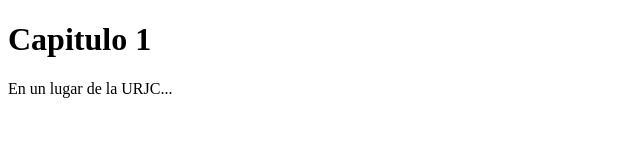
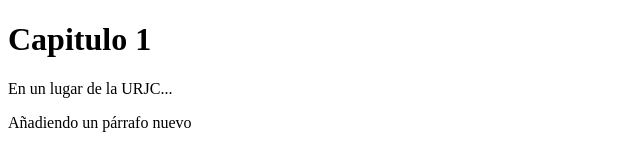
Before and after one commit to ignardt/2021-2022-CSAAI-Practicas, a plain HTML site: page P1/S1/hola_mundo.html in a window 1280 px wide. Shown: the whole page, without its empty margins (0-640 px from the left). Drawn offline with Linux system fonts and the light colour scheme.

Commit message:
Nuevo párrafo

```diff
--- a/P1/S1/hola_mundo.html
+++ b/P1/S1/hola_mundo.html
@@ -9,5 +9,6 @@
     <body>
         <h1>Capitulo 1</h1>
         <p>En un lugar de la URJC...</p>
+        <p>Añadiendo un párrafo nuevo</p>
     </body>
 </html>
```
